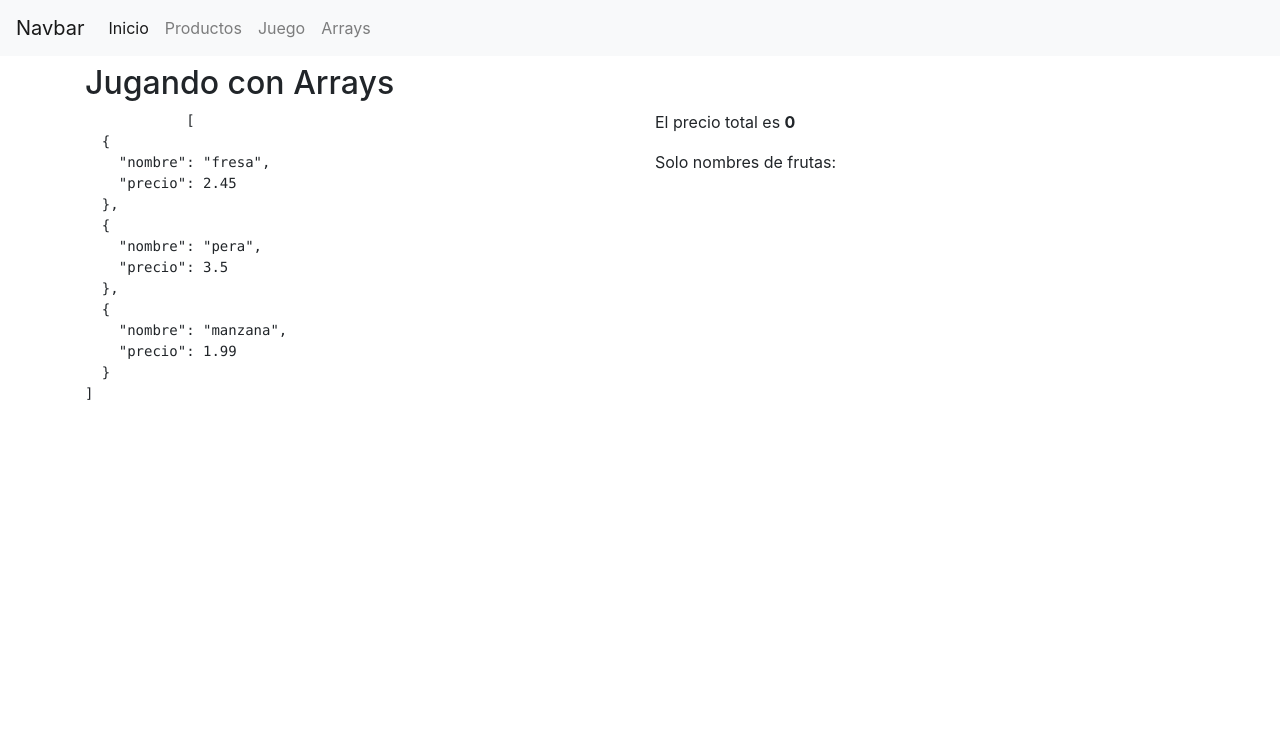
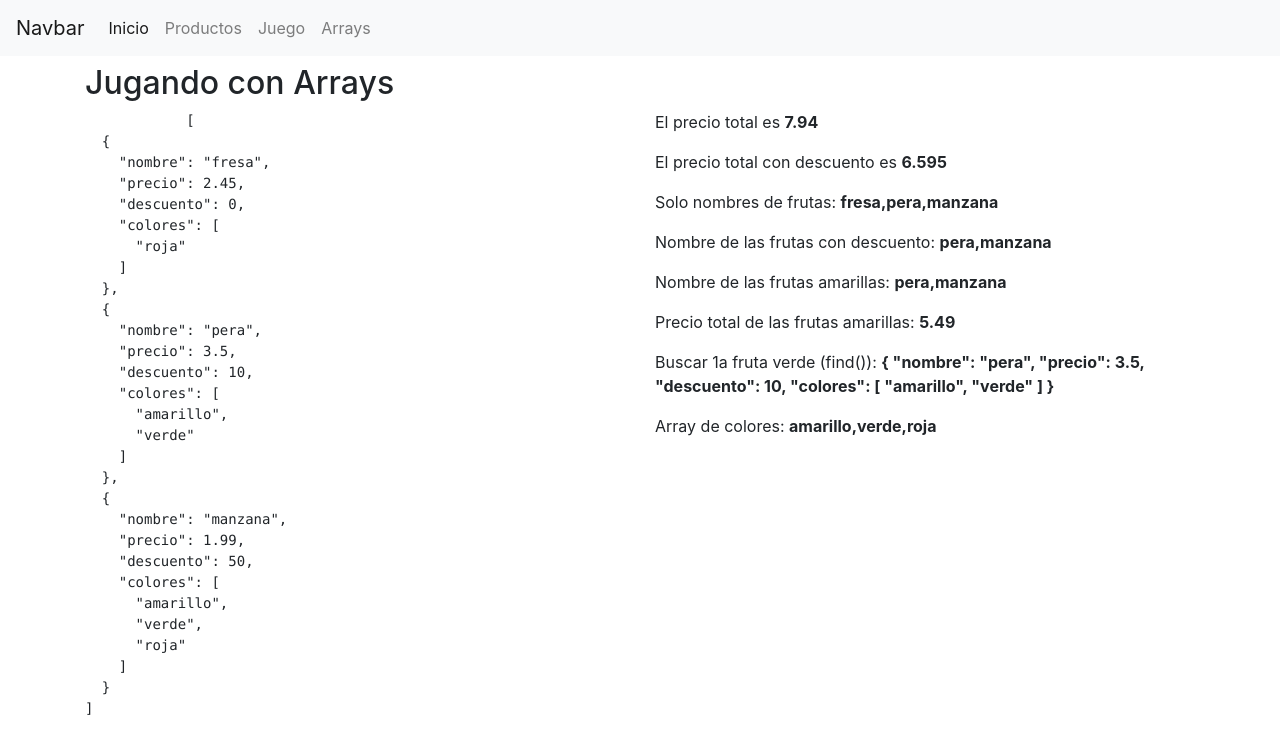
Before and after one commit to ana-db/angularApp, an Angular app: page /arrays in a window 1280 px wide. Shown: the top 754 px of the page. Built offline with nearby package versions, Linux system fonts and the light colour scheme.

Commit message:
ejercs arrays con map, filter, find y reduce

```diff
--- a/src/app/paginas/arrays/arrays.component.html
+++ b/src/app/paginas/arrays/arrays.component.html
@@ -9,6 +9,12 @@
 
     <div class="col">
         <p>El precio total es <b>{{total}}</b></p>
-        <p>Solo nombres de frutas: <b> </b></p>
+        <p>El precio total con descuento es <b>{{totalDescuento}}</b></p>
+        <p>Solo nombres de frutas: <b>{{aSoloNombres}}</b></p>
+        <p>Nombre de las frutas con descuento: <b>{{frutasConDescuento}}</b></p>
+        <p>Nombre de las frutas amarillas: <b>{{nombreFrutasAmarillas}}</b></p>
+        <p>Precio total de las frutas amarillas: <b>{{precioTotalFrutasAmarillas}}</b></p>
+        <p>Buscar 1a fruta verde (find()): <b>{{primeraFrutaVerde | json}}</b></p>
+        <p>Array de colores: <b>{{colores}}</b></p>
     </div>
 </div>
--- a/src/app/paginas/arrays/arrays.component.ts
+++ b/src/app/paginas/arrays/arrays.component.ts
@@ -11,21 +11,104 @@ export class ArraysComponent implements OnInit {
   //definimos array
   frutas: any;
   total: number;
+  totalDescuento: number;
+  aSoloNombres: Array<string>; //array de strings para guardar el nombre de las frutas
+  frutasConDescuento: Array<string>;
+  nombreFrutasAmarillas: Array<string>;
+  precioTotalFrutasAmarillas: number;
+  primeraFrutaVerde: Array<string>;
+  colores: Array<string>;
+
 
   constructor() {
     console.trace(`ArraysComponent constructor`);
 
-    this.total = 0;
+    //inicialización de variables:
+    this.total = 0; //necesitamos poner this para indicar el ámbito de la variable y que podamos acceder
+    this.totalDescuento = 0;
+    this.aSoloNombres = []; //array vacío
+    this.frutasConDescuento = [];
+    this.nombreFrutasAmarillas = [];
+    this.precioTotalFrutasAmarillas = 0;
+    this.primeraFrutaVerde = [];
+    this.colores = [];
 
     this.frutas = [
-      {"nombre": "fresa", "precio": 2.45},
-      {"nombre": "pera", "precio": 3.50},
-      {"nombre": "manzana", "precio": 1.99}
+      {'nombre': 'fresa', 'precio': 2.45, 'descuento': 0, 'colores': ['roja']},
+      {'nombre': 'pera', 'precio': 3.50, 'descuento': 10, 'colores': ['amarillo', 'verde']},
+      {'nombre': 'manzana', 'precio': 1.99, 'descuento': 50, 'colores': ['amarillo', 'verde','roja']}
     ];
   }
 
   ngOnInit() {
     console.trace(`ArraysComponent ngOnInit`);
-  }
+
+    /*
+    //recorremos el array para calcular el precio total de todas las frutas:
+    for (let fruta of this.frutas){
+      this.total = this.total + fruta.precio;
+      console.debug(`Suma total del precio de las frutas: ` + this.total);
+    }
+    */
+
+    /* modo extendido para poder depurar
+    //vamos a volver a recorrer el array para calcular el precio total usando reduce:
+    this.total = this.frutas.map( el => {
+        console.debug(el);
+        return el.precio;
+      } ).reduce( (previous, current, index, array)=>{
+        console.debug(previous, current, index, array);
+        return previous + current;
+    }, 0 );
+    */
+
+    //modo reducido:
+    //calcular el precio total:
+    this.total = this.frutas.map( el => el.precio ).reduce( (p,c) => p+c );
+
+    //precio total con descuento:
+    this.totalDescuento = this.frutas.reduce( (p,c) => (p + (c.precio - ((c.precio*c.descuento)/100))), 0 );
+
+    //nombres de las frutas:
+    this.aSoloNombres = this.frutas.map( el => el.nombre );
+
+    //nombre de las frutas que tengan descuento, filter():
+    this.frutasConDescuento = this.frutas.filter( el => el.descuento > 0 ).map( el => el.nombre );
+
+    //Nombre de las frutas amarillas (hay 2 formas de hacerlo: con indexOf y con includes):
+    //this.nombreFrutasAmarillas = this.frutas.filter( el => el.colores.indexOf('amarillo') !== -1 ).map( el => el.nombre );
+    this.nombreFrutasAmarillas = this.frutas.filter( el => el.colores.includes('amarillo')).map( el => el.nombre );
+
+    //Precio total de las frutas amarillas:
+    this.precioTotalFrutasAmarillas = this.frutas.filter( el => el.colores.includes('amarillo') ).map( el => el.precio ).reduce( (p,c) => p+c );
+
+    //Buscar 1a fruta verde (find()):
+    this.primeraFrutaVerde = this.frutas.find(el => el.colores.includes('verde'));
+
+    //Array de colores sin colores repetidos:
+    //this.colores = this.frutas.map( el => el.colores ); //así se repiten
+    this.colores = this.frutas.map( el => el.colores ).filter( color => color.includes('roja') && color.includes('amarillo') && color.includes('verde') );
+
+    /*
+    this.colores = this.frutas.reduce( (p, c) => {
+        console.log(...c.colores);
+        return [p, ...c.colores];
+    }, [] );
+    */
+
+    /*
+    //colores en modo extendido para poder depurar (sin terminar):
+    this.colores = this.frutas.map( el => el.colores ).filter( color => color.includes('roja') && color.includes('amarillo') && color.includes('verde') );
+    this.colores = this.frutas.map( el => {
+        console.debug(el);
+        return el.colores;
+    } ).filter( (previous, current, index, array) => {
+          console.debug(previous, current, index, array);
+          return
+      }, 0 )
+      */
+
+    }
+
 
 }
```
Also changed, not shown: teoria_angular/angular.txt.
